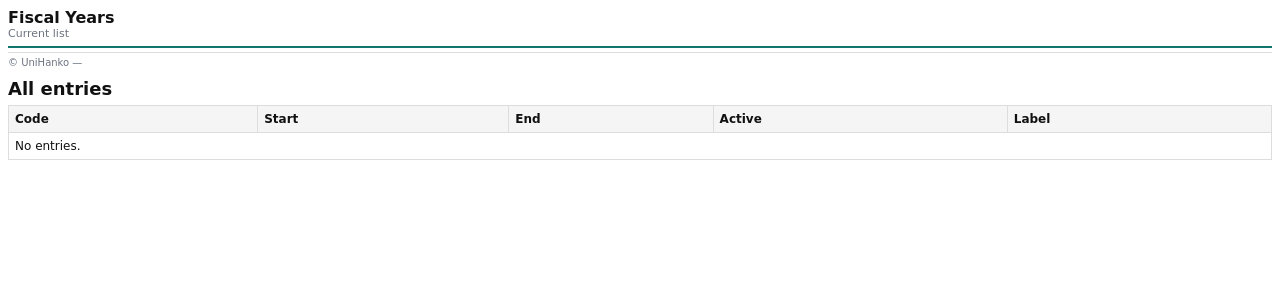
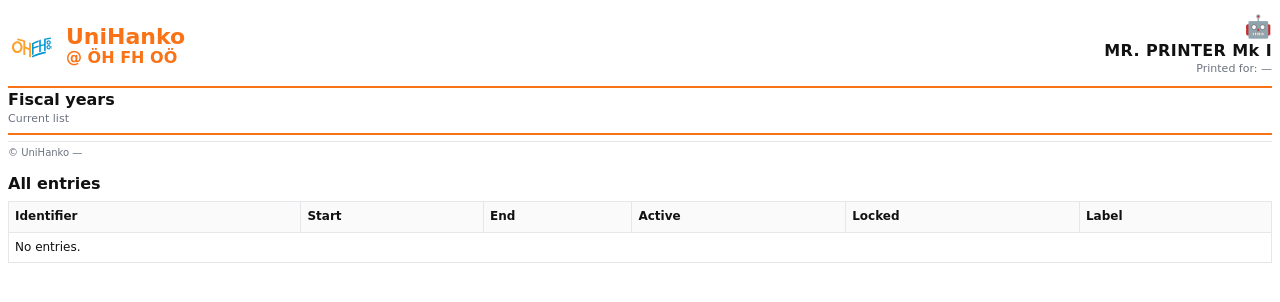
Before and after one commit to oehfhooe-assistenz/unihanko-django, a Django app: template templates/finances/fiscalyears_list_pdf.html in a window 1280 px wide. Shown: the top 302 px of the page. Run offline with Django 5.2, Linux system fonts and the light colour scheme; the template is opened without the code that fills it, so the values that code supplies are empty; parts of the project's set-up code (start-up, migrations or seed data) failed here and were passed over.

Commit message:
fiscalyear model and admin logic update, pdf layout changes & i18n integration

```diff
--- a/config/access.yaml
+++ b/config/access.yaml
@@ -21,11 +21,12 @@
   "module:finances:editor":
     inherits: []
     models:
-      finances.FiscalYear:       [view, add, change]
+      finances.FiscalYear:       [view]
     custom_perms: {}
 
   "module:finances:manager":
     inherits:
       - "module:finances:editor"
-    models: {}
+    models:
+      finances.FiscalYear:      [view, add, change]
     custom_perms: {}
--- a/templates/finances/fiscalyears_list_pdf.html
+++ b/templates/finances/fiscalyears_list_pdf.html
@@ -1,29 +1,36 @@
 {% extends "pdf/base.html" %}
+{% load i18n %}
 
-{% block pdf_title %}Fiscal Years – UniHanko{% endblock %}
-{% block header_title %}Fiscal Years{% endblock %}
-{% block header_subtitle %}Current list{% endblock %}
+{% block pdf_title %}{% trans "Fiscal years" %} – UniHanko{% endblock %}
+{% block header_title %}{% trans "Fiscal years" %}{% endblock %}
+{% block header_subtitle %}{% trans "Current list" %}{% endblock %}
 {% block footer_left %}© UniHanko — {{ now|date:"Y-m-d H:i" }}{% endblock %}
 
 {% block content %}
-  <h2 style="margin: 0 0 6px 0;">All entries</h2>
+  <h2 style="margin: 0 0 6px 0;">{% trans "All entries" %}</h2>
   <table>
     <thead>
       <tr>
-        <th>Code</th><th>Start</th><th>End</th><th>Active</th><th>Label</th>
+        <th>{% trans "Identifier" %}</th>
+        <th>{% trans "Start" %}</th>
+        <th>{% trans "End" %}</th>
+        <th>{% trans "Active" %}</th>
+        <th>{% trans "Locked" %}</th>
+        <th>{% trans "Label" %}</th>
       </tr>
     </thead>
     <tbody>
       {% for fy in rows %}
         <tr>
           <td>{{ fy.display_code }}</td>
-          <td>{{ fy.start }}</td>
-          <td>{{ fy.end }}</td>
-          <td>{{ fy.is_active|yesno:"Yes,No" }}</td>
+          <td>{{ fy.start|date:"j. F Y" }}</td>
+          <td>{{ fy.end|date:"j. F Y" }}</td>
+          <td>{% if fy.is_active %}{% trans "Yes" %}{% else %}{% trans "No" %}{% endif %}</td>
+          <td>{% if fy.is_locked %}{% trans "Yes" %}{% else %}{% trans "No" %}{% endif %}</td>
           <td>{{ fy.label|default:"—" }}</td>
         </tr>
       {% empty %}
-        <tr><td colspan="5">No entries.</td></tr>
+        <tr><td colspan="6">{% trans "No entries." %}</td></tr>
       {% endfor %}
     </tbody>
   </table>
--- a/templates/pdf/base.html
+++ b/templates/pdf/base.html
@@ -1,4 +1,4 @@
-{% load static %}
+{% load static i18n tz %}
 <!doctype html>
 <html>
 <head>
@@ -6,58 +6,148 @@
   <title>{% block pdf_title %}UniHanko PDF{% endblock %}</title>
 
   <style>
-    /* Page setup + running header/footer + page numbers */
+    /* -------- Paged setup -------- */
     @page {
       size: A4;
-      margin: 24mm 15mm 20mm 15mm; /* top, right, bottom, left */
-      @top-center { content: element(page-header); }
+      margin: 26mm 15mm 20mm 15mm; /* top, right, bottom, left */
+      @top-center { content: element(header-std); }
       @bottom-left { content: element(page-footer); }
-      @bottom-right { content: "Page " counter(page) " of " counter(pages); }
+      @bottom-right { content: counter(page) " / " counter(pages); }
+    }
+    /* First page gets the hero header */
+    @page:first {
+      margin-top: 42mm;
+      @top-center { content: element(header-hero); }
     }
 
-    /* Base styles */
-    :root { --brand: #0f766e; --muted: #6b7280; }
-    html, body { font-family: "DejaVu Sans", Arial, sans-serif; font-size: 12px; color: #111; }
-    h1, h2, h3 { margin: 0 0 8px 0; }
+    /* -------- Base tokens -------- */
+    :root{
+      --brand: #f97316; /* UniHanko orange */
+      --ink: #111;
+      --muted: #6b7280;
+      --rule: #e5e7eb;
+    }
+
+    html, body {
+      font-family: "DejaVu Sans", Arial, sans-serif;
+      color: var(--ink);
+      font-size: 12px;
+      line-height: 1.45;
+    }
+
+    h1,h2,h3 { margin: 0 0 8px 0; }
+    h1 { font-size: 20px; }
+    h2 { font-size: 16px; }
+    h3 { font-size: 13px; }
+
     table { width: 100%; border-collapse: collapse; }
-    th, td { border: 1px solid #ddd; padding: 6px; vertical-align: top; }
-    th { background: #f5f5f5; text-align: left; }
+    th, td { border: 1px solid var(--rule); padding: 6px; vertical-align: top; }
+    th { background: #fafafa; text-align: left; }
 
-    /* Running header/footer elements */
-    header.pdf-header { position: running(page-header); }
-    footer.pdf-footer { position: running(page-footer); }
+    /* Running header containers (captured by @page) */
+    header.header-hero   { position: running(header-hero); }
+    header.header-std    { position: running(header-std);  }
+    footer.pdf-footer    { position: running(page-footer); }
 
-    /* Simple header/footer layout */
-    .header-wrap { display: block; border-bottom: 2px solid var(--brand); padding-bottom: 6px; }
-    .header-title { font-size: 16px; font-weight: 700; }
-    .header-sub { font-size: 11px; color: var(--muted); }
+    /* -------- Hero header (page 1 only) -------- */
+    .hero-wrap{
+      display: flex;
+      align-items: center;
+      justify-content: space-between;
+      gap: 24px;
+      border-bottom: 2px solid var(--brand);
+      padding: 8px 0 10px 0;
+      box-sizing: border-box;
+    }
+    .brand{
+      display: inline-flex;
+      align-items: center;
+      gap: 10px;
+    }
+    .brand img{
+      width: 48px; height: 48px; display:block;
+    }
+    .brand .line1{
+      font-size: 22px; font-weight: 800; color: var(--brand); line-height: 1.1;
+    }
+    .brand .line2{
+      font-size: 16px; font-weight: 700; color: var(--brand); line-height: 1.1;
+    }
+    .printer{
+      text-align: right;        /* keeps it on the right side cleanly */
+    }
+    .printer .bot{
+      font-size: 22px; line-height: 1; display: inline-block; margin-bottom: 4px;
+    }
+    .printer .title{
+      font-size: 16px; font-weight: 800; letter-spacing: .4px; line-height: 1.15;
+    }
+    .printer .meta{
+      color: var(--muted); margin-top: 2px; font-size: 11px; line-height: 1.2;
+    }
 
-    .footer-wrap { display: block; border-top: 1px solid #ddd; margin-top: 4px; padding-top: 4px; font-size: 10px; color: var(--muted); }
+    /* -------- Standard header (page ≥ 2) -------- */
+    .std-wrap{
+      border-bottom: 2px solid var(--brand);
+      padding-bottom: 6px;
+    }
+    .std-title{ font-size:16px; font-weight:700; }
+    .std-sub{ font-size:11px; color: var(--muted); }
 
-    /* Space under header before content starts */
-    main { margin-top: 10px; }
+    /* Footer */
+    .footer-wrap{
+      border-top: 1px solid var(--rule);
+      margin-top: 6px; padding-top: 4px;
+      font-size: 10px; color: var(--muted);
+    }
 
-    /* Allow children to add extra CSS */
+    /* Space below header before content starts */
+    main { margin-top: 12px; }
+
+    /* Allow per-report extra CSS */
     {% block extra_styles %}{% endblock %}
   </style>
 </head>
 <body>
-  <!-- Running header (repeats on every page) -->
-  <header class="pdf-header">
-    <div class="header-wrap">
-      <div class="header-title">{% block header_title %}Header area test{% endblock %}</div>
-      <div class="header-sub">{% block header_subtitle %}Optional subtitle{% endblock %}</div>
+
+  <!-- Hero header (first page only) -->
+  <header class="header-hero">
+    <div class="hero-wrap">
+      <div class="brand">
+        <img src="{% static 'img/unihanko-mark.svg' %}" alt="UniHanko">
+        <div>
+          <div class="line1">UniHanko</div>
+          <div class="line2">@ ÖH FH OÖ</div>
+        </div>
+      </div>
+      <div class="printer">
+        <div class="bot">🤖</div>
+        <div class="title">MR. PRINTER Mk I</div>
+        <div class="meta">
+          {% trans "Printed for:" %}
+          {% firstof request.user.email request.user.username "—" %}
+          {% if print_ref %}; {{ print_ref }}{% endif %}
+        </div>
+      </div>
     </div>
   </header>
 
-  <!-- Running footer (repeats on every page) -->
+  <!-- Standard running header (all subsequent pages) -->
+  <header class="header-std">
+    <div class="std-wrap">
+      <div class="std-title">{% block header_title %}Report{% endblock %}</div>
+      <div class="std-sub">{% block header_subtitle %}—{% endblock %}</div>
+    </div>
+  </header>
+
+  <!-- Running footer -->
   <footer class="pdf-footer">
     <div class="footer-wrap">
-      {% block footer_left %}Footer area test{% endblock %}
+      {% block footer_left %}© UniHanko — {% now "Y-m-d H:i" %}{% endblock %}
     </div>
   </footer>
 
-  <!-- Page content (varies per report) -->
+  <!-- Actual report contents -->
   <main>
     {% block content %}{% endblock %}
   </main>
--- a/templates/people/people_list_pdf.html
+++ b/templates/people/people_list_pdf.html
@@ -1,4 +1,5 @@
 {% extends "pdf/base.html" %}
+{% load tz %}
 
 {% block pdf_title %}People – UniHanko{% endblock %}
 {% block header_title %}People{% endblock %}
--- a/templates/people/person_pdf.html
+++ b/templates/people/person_pdf.html
@@ -1,4 +1,5 @@
 {% extends "pdf/base.html" %}
+{% load tz %}
 
 {% block pdf_title %}Person — {{ p.last_name }}, {{ p.first_name }}{% endblock %}
 {% block header_title %}Person{% endblock %}
```
Also changed, not shown: core/pdf.py (+13 -3 lines), finances/admin.py (+144 -13 lines), finances/models.py (+25 -1 lines), templates/finances/fiscalyear_pdf.html (+26 -10 lines), finances/migrations/0002_fiscalyear_is_locked_historicalfiscalyear_is_locked.py (added), finances/migrations/0003_fiscalyear_uq_fy_single_active_true.py (added).
